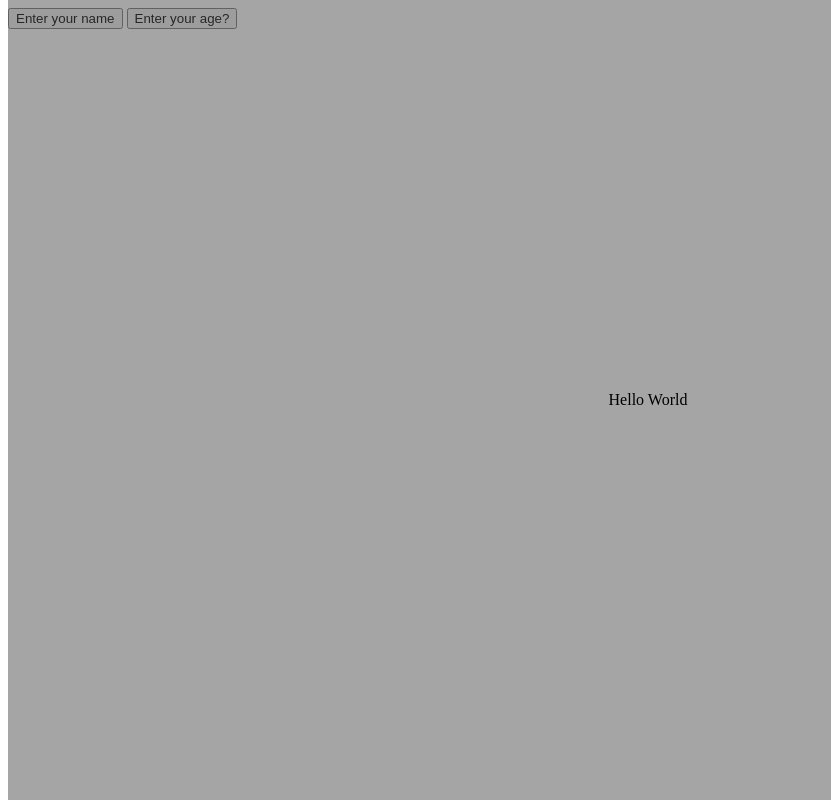
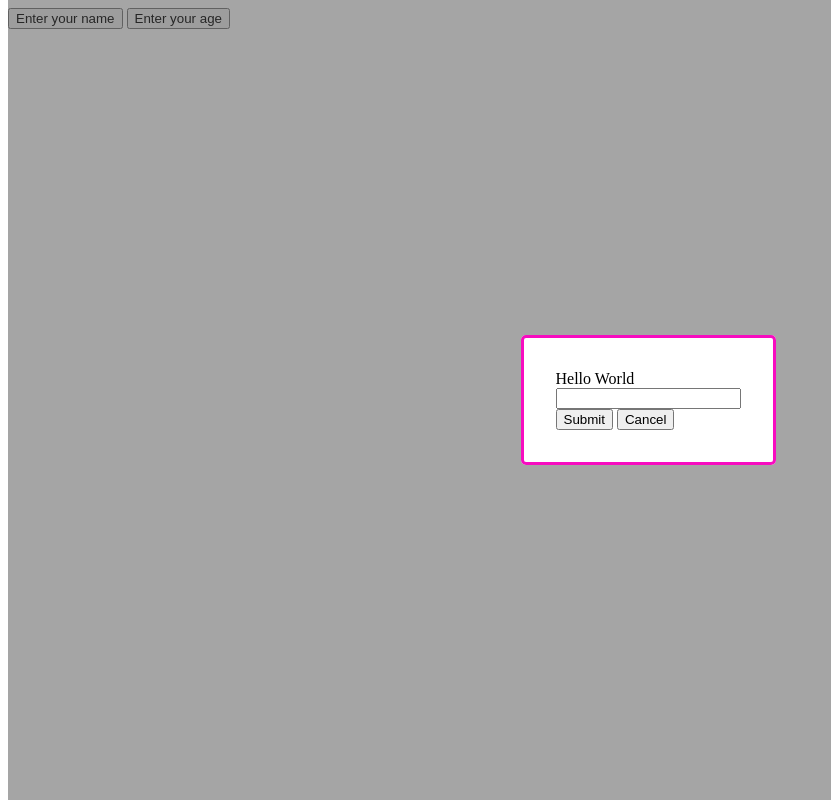
Before and after one commit to neil-coutinho/prompt-ui, a website built with Parcel: page index.html in a window 1280 px wide. Shown: the whole page, without its empty margins (0-831 px from the left). Built offline with nearby package versions, Linux system fonts and the light colour scheme.

Commit message:
Form submit handler

```diff
--- a/app.js
+++ b/app.js
@@ -9,7 +9,11 @@ function ask(options) {
 
         `
         <fieldset>
-            <label>${title}</label>
+            <label for="answer">${title}</label>
+            <div>
+                <input type="text" name="answer" id="answer"/>
+            </div>
+            <button type="submit">Submit</button>
         </fieldset>
 
         `);
@@ -19,13 +23,24 @@ function ask(options) {
             cancelBtn.type = 'button';
             cancelBtn.textContent = 'Cancel';
             console.log(cancelBtn)
+
+            popup.firstElementChild.insertAdjacentElement('beforeend', cancelBtn);
+
+            //insertAdjacentElement('beforeend',cancelBtn);
         }
 
 
-        console.log(popup);
+        //console.log(popup);
 
-        //document.body.insertAdjacentElement('afterbegin', popup);
-        document.body.appendChild(popup);
+     //document.body.insertAdjacentElement('afterbegin', popup);
+
+
+      popup.addEventListener('submit', (e) => {
+        e.preventDefault();
+        console.log(e)
+      })
+
+       document.body.appendChild(popup);
     }
 
     return new Promise(promiseFn)
--- a/index.html
+++ b/index.html
@@ -13,10 +13,10 @@
             Enter your name
         </button>
         <button class="" data-question="How old are you?">
-           Enter your age?
+           Enter your age
         </button>
     </div>
 
-    <script src="app.js"></script>
+    <script src="app.js" defer></script>
 </body>
 </html>
--- a/style.css
+++ b/style.css
@@ -1,3 +1,9 @@
+:root {
+    --pink: #f70cc0;
+
+}
+
+
 .popup {
     background: hsla(0, 0%, 30%, 0.5);
     position: fixed;
@@ -14,7 +20,7 @@
   }
 
   .popup fieldset {
-    background: var(--grey);
+    background: #fff;
     padding: 2rem;
     border: 3px solid var(--pink);
     border-radius: 5px;
```
Also changed, not shown: 1 other file.
